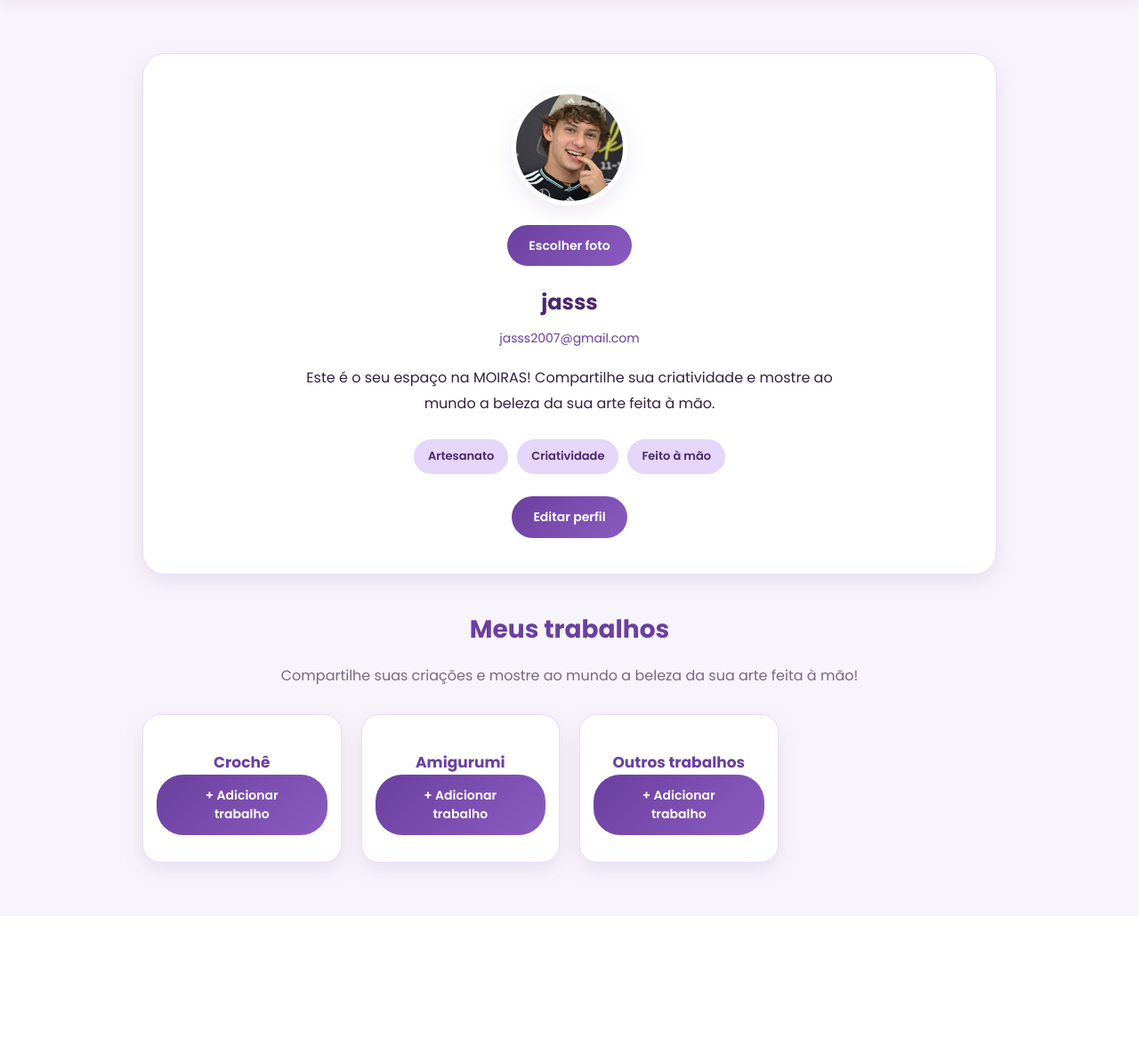
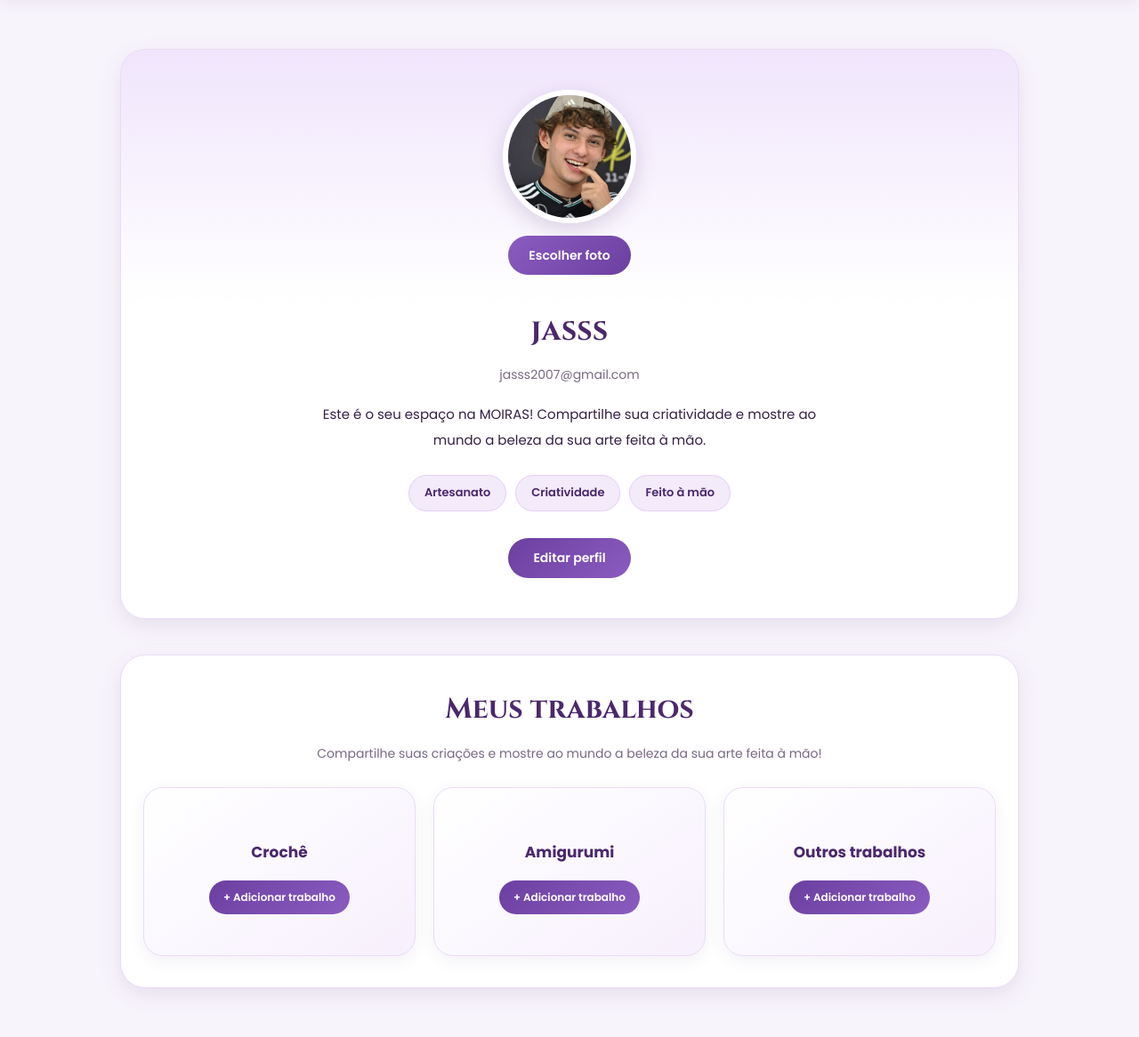
Before and after one commit to larissamanuelly496-beep/MOIRAS, a PHP site: page /perfil.php in a window 1280 px wide. Shown: the part 234-1400 px from the top of the page at 89% size. Before the commit the page ends 1229 px from the top, so only its background shows below. Run offline with PHP 8.4, Linux system fonts and the light colour scheme; a user stored in the database is signed in; data comes from the database, SQL or seed files in the repository; a stand-in replaces the project's code that opens the database connection.

Commit message:
estilisei

```diff
--- a/style.css
+++ b/style.css
@@ -819,3 +819,232 @@ footer a:hover {
         font-size: 23px;
     }
 }
+/* =====================================
+   MOIRAS — PERFIL RENOVADO
+===================================== */
+
+.pagina-perfil {
+    max-width: 1050px;
+    width: 100%;
+    margin: 35px auto;
+    padding: 20px;
+}
+
+/* Cartão principal do perfil */
+.cabecalho-perfil {
+    position: relative;
+    overflow: hidden;
+    background: linear-gradient(180deg, #f0e5fc 0%, #ffffff 45%);
+    border: 1px solid var(--borda);
+    border-radius: 28px;
+    padding: 45px 25px;
+    text-align: center;
+    box-shadow: var(--sombra);
+}
+
+/* Detalhes da foto */
+.area-foto-perfil {
+    display: flex;
+    flex-direction: column;
+    align-items: center;
+    gap: 14px;
+    margin-bottom: 22px;
+}
+
+.foto-perfil {
+    display: block;
+    width: 150px;
+    height: 150px;
+    margin: 0;
+    object-fit: cover;
+    border-radius: 50%;
+    border: 6px solid #ffffff;
+    background: var(--lilas-claro);
+    box-shadow: 0 8px 25px rgba(75, 40, 109, 0.18);
+}
+
+/* Botão para trocar a foto */
+.botao-foto {
+    display: inline-block;
+    padding: 11px 23px;
+    border-radius: 25px;
+    background: linear-gradient(135deg, #8b5cc0, #6b3fa0);
+    color: #ffffff;
+    font-size: 14px;
+    font-weight: 600;
+    cursor: pointer;
+    transition: 0.3s ease;
+}
+
+.botao-foto:hover {
+    background: #4b286d;
+    transform: translateY(-2px);
+}
+
+#mensagem-foto {
+    color: var(--roxo);
+    font-size: 13px;
+}
+
+/* Nome e informações */
+.cabecalho-perfil > h2 {
+    margin: 10px 0;
+    color: var(--roxo-escuro);
+    font-family: 'Cinzel', serif;
+    font-size: clamp(25px, 4vw, 34px);
+}
+
+.usuario-perfil {
+    margin-bottom: 20px;
+    color: var(--texto-suave);
+    font-size: 14px;
+    overflow-wrap: anywhere;
+}
+
+.bio-perfil {
+    max-width: 600px;
+    margin: 20px auto;
+    color: var(--texto);
+    font-size: 15px;
+    line-height: 1.9;
+}
+
+/* Especialidades */
+.especialidades {
+    display: flex;
+    justify-content: center;
+    flex-wrap: wrap;
+    gap: 10px;
+    margin: 25px 0;
+}
+
+.especialidades span {
+    padding: 9px 17px;
+    border: 1px solid #e3d0f5;
+    border-radius: 30px;
+    background: #f3eafa;
+    color: var(--roxo-escuro);
+    font-size: 13px;
+    font-weight: 600;
+}
+
+/* Botão de edição */
+#editar-perfil {
+    margin-top: 5px;
+    padding: 12px 28px;
+}
+
+/* Área dos trabalhos */
+.trabalhos-perfil {
+    margin-top: 40px;
+    padding: 35px 25px;
+    background: #ffffff;
+    border: 1px solid var(--borda);
+    border-radius: 28px;
+    box-shadow: var(--sombra);
+    text-align: center;
+}
+
+.trabalhos-perfil h2 {
+    margin-bottom: 12px;
+    color: var(--roxo-escuro);
+    font-family: 'Cinzel', serif;
+    font-size: clamp(24px, 4vw, 32px);
+}
+
+.trabalhos-perfil > p {
+    max-width: 650px;
+    margin: 0 auto 25px;
+    color: var(--texto-suave);
+    font-size: 14px;
+    line-height: 1.8;
+}
+
+/* Cartões das categorias */
+.trabalhos-perfil .lista-categorias {
+    display: grid;
+    grid-template-columns: repeat(3, minmax(0, 1fr));
+    gap: 20px;
+    margin-top: 25px;
+}
+
+.trabalhos-perfil .categoria {
+    display: flex;
+    flex-direction: column;
+    align-items: center;
+    justify-content: center;
+    min-height: 190px;
+    padding: 25px 15px;
+    border: 1px solid var(--borda);
+    border-radius: 22px;
+    background: linear-gradient(145deg, #ffffff, #f7f0fd);
+    box-shadow: 0 5px 18px rgba(75, 40, 109, 0.07);
+    transition: transform 0.25s ease, box-shadow 0.25s ease;
+}
+
+.trabalhos-perfil .categoria:hover {
+    transform: translateY(-5px);
+    box-shadow: 0 12px 25px rgba(75, 40, 109, 0.13);
+}
+
+.trabalhos-perfil .categoria > span {
+    margin-bottom: 12px;
+    font-size: 34px;
+}
+
+.trabalhos-perfil .categoria h3 {
+    margin-bottom: 18px;
+    color: var(--roxo-escuro);
+    font-size: 17px;
+}
+
+.trabalhos-perfil .botao-adicionar-trabalho {
+    max-width: 100%;
+    padding: 10px 16px;
+    font-size: 12px;
+}
+
+/* Acessibilidade: foco pelo teclado */
+.menu a:focus-visible,
+button:focus-visible,
+.botao-foto:focus-visible {
+    outline: 3px solid var(--lilas);
+    outline-offset: 4px;
+}
+
+/* Ajustes para celulares */
+@media (max-width: 650px) {
+    .pagina-perfil {
+        margin: 18px auto;
+        padding: 12px;
+    }
+
+    .cabecalho-perfil {
+        padding: 30px 17px;
+        border-radius: 22px;
+    }
+
+    .foto-perfil {
+        width: 125px;
+        height: 125px;
+    }
+
+    .trabalhos-perfil {
+        margin-top: 22px;
+        padding: 27px 15px;
+        border-radius: 22px;
+    }
+
+    .trabalhos-perfil .lista-categorias {
+        grid-template-columns: 1fr;
+        gap: 15px;
+    }
+
+    .trabalhos-perfil .categoria {
+        min-height: 160px;
+    }
+
+    #editar-perfil {
+        max-width: 100%;
+    }
+}
```
